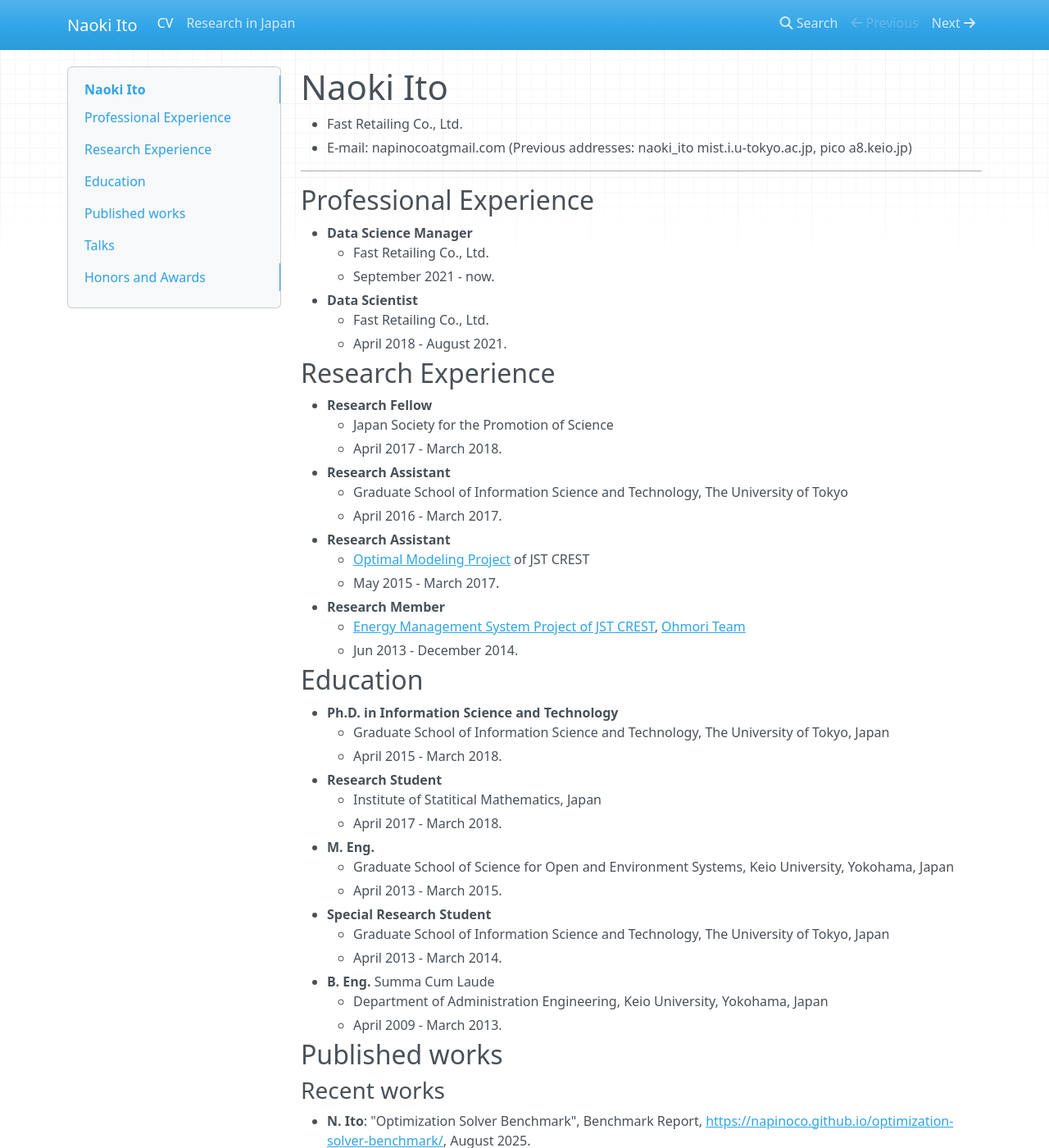
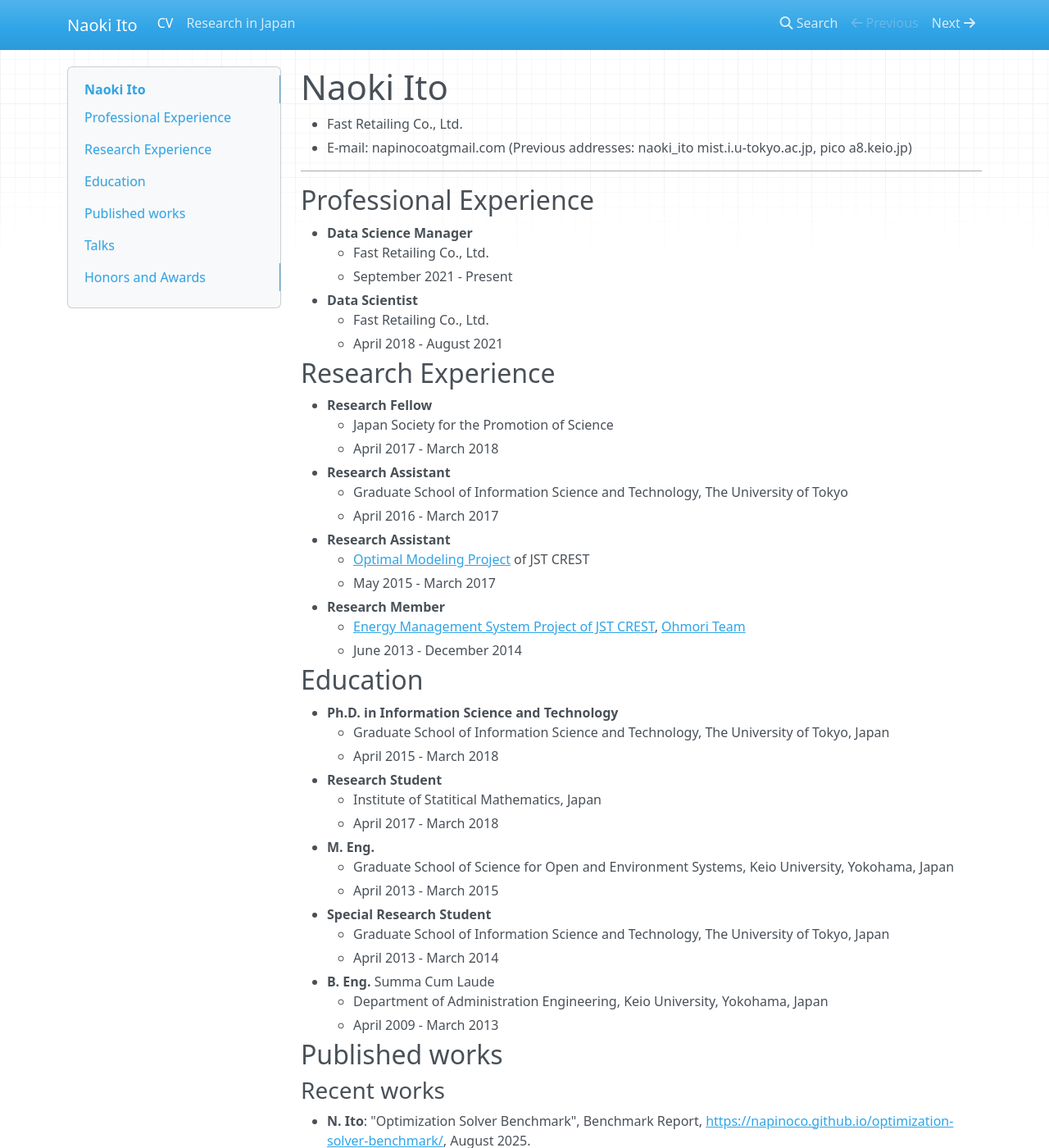
Before and after one commit to napinoco/napinoco.github.com, an MkDocs documentation site: the page built from docs/index.md, in a window 1280 px wide and 1400 px high. Shown: the whole window at 82% size. Built offline with MkDocs 1.6.1, drawn with Linux system fonts in a browser that asks for light colours; nearby versions of some CDN libraries.

Commit message:
Standardize date formatting in career sections
- Changed "now" to "Present" for current position
- Standardized month abbreviations (Jun → June)
- Removed trailing periods from date ranges for consistency
- Fixed whitespace after "Research Student"

https://claude.ai/code/session_0164W8xTej5sboF55vc7zMTn

```diff
--- a/docs/index.md
+++ b/docs/index.md
@@ -6,41 +6,41 @@
 ## Professional Experience
 * **Data Science Manager**
     * Fast Retailing Co., Ltd.
-    * September 2021 - now.
+    * September 2021 - Present
 * **Data Scientist**
     * Fast Retailing Co., Ltd.
-    * April 2018 - August 2021.
+    * April 2018 - August 2021
 
 ## Research Experience
 * **Research Fellow**
     * Japan Society for the Promotion of Science
-    * April 2017 - March 2018.
+    * April 2017 - March 2018
 * **Research Assistant**
     * Graduate School of Information Science and Technology, The University of Tokyo
-    * April 2016 - March 2017.
+    * April 2016 - March 2017
 * **Research Assistant**
     * [Optimal Modeling Project](https://www.jst.go.jp/kisoken/crest/en/project/1111084/14532097.html) of JST CREST
-    * May 2015 - March 2017.
+    * May 2015 - March 2017
 * **Research Member**
     * [Energy Management System Project of JST CREST](http://www.jst.go.jp/kisoken/crest/en/research_area/ongoing/areah24-1.html), [Ohmori Team](http://ohmori-control.jp/)
-    * Jun 2013 - December 2014.
+    * June 2013 - December 2014
 
 ## Education
 * **Ph.D. in Information Science and Technology**
     * Graduate School of Information Science and Technology, The University of Tokyo, Japan
-    * April 2015 - March 2018.
+    * April 2015 - March 2018
 * **Research Student**
     * Institute of Statitical Mathematics, Japan
-    * April 2017 - March 2018.
+    * April 2017 - March 2018
 * **M. Eng.**
     * Graduate School of Science for Open and Environment Systems, Keio University, Yokohama, Japan
-    * April 2013 - March 2015.
+    * April 2013 - March 2015
 * **Special Research Student**
     * Graduate School of Information Science and Technology, The University of Tokyo, Japan
-    * April 2013 - March 2014.
+    * April 2013 - March 2014
 * **B. Eng.** Summa Cum Laude
     * Department of Administration Engineering, Keio University, Yokohama, Japan
-    * April 2009 - March 2013.
+    * April 2009 - March 2013
 
 
 ## Published works
```
